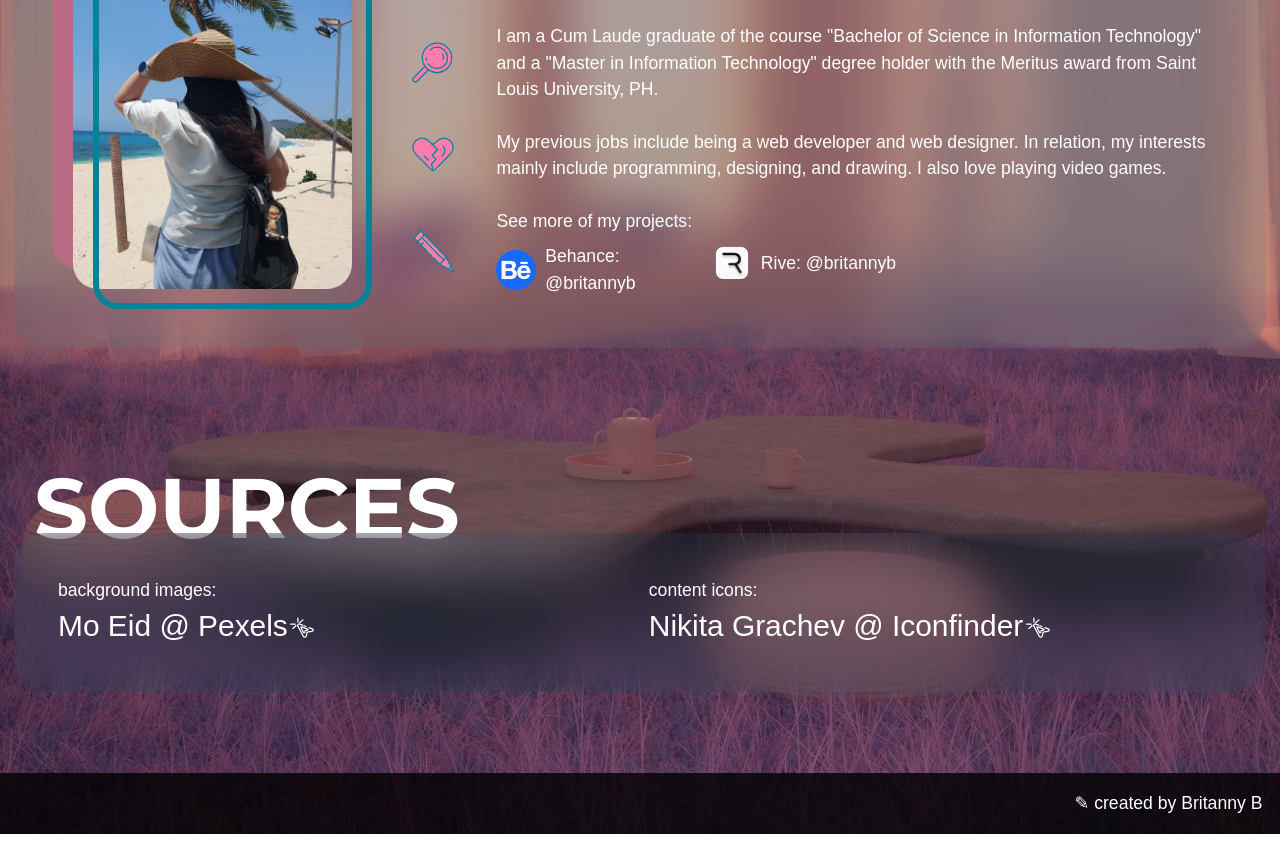
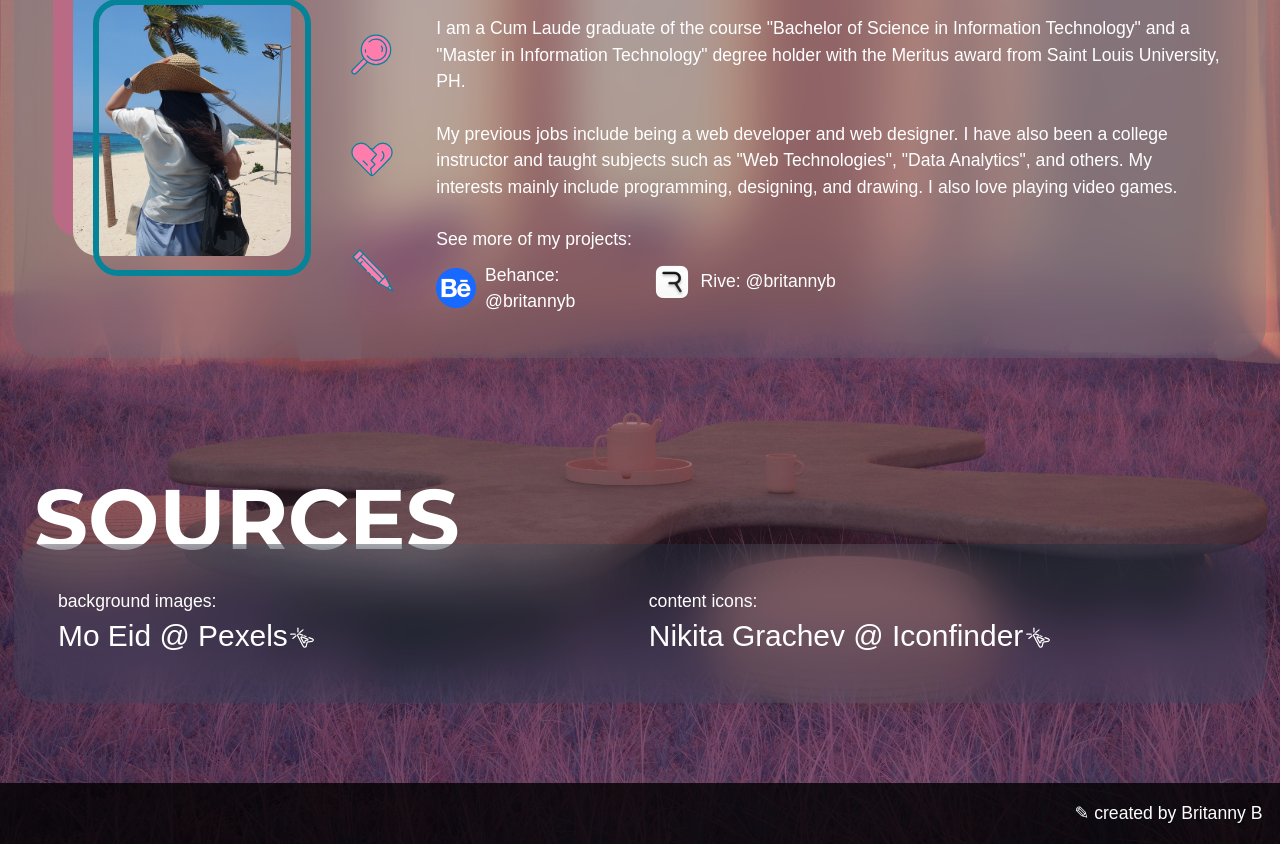
Before and after one commit to britannyb/britanny-portfolio, a React (Vite) app: page / in a window 1280 px wide. Shown: the part 5640-6484 px from the top of the page. Built offline with nearby package versions, Linux system fonts and the light colour scheme; a web font is replaced by a local one.

Commit message:
added about info

```diff
--- a/src/About.tsx
+++ b/src/About.tsx
@@ -33,7 +33,8 @@ const About = () => {
   return (
     <div
       id="about"
-      className="about-bg dark:about-bg-dark main-container pb-14 md:pb-0">
+      className="about-bg dark:about-bg-dark main-container pb-14 md:pb-0"
+    >
       <div className="content text-white">
         <Container title="ABOUT">
           <div className="lg:flex lg:space-x-11 items-center">
@@ -64,9 +65,10 @@ const About = () => {
               <AboutContainer iconType="heart">
                 <p>
                   My previous jobs include being a web developer and web
-                  designer. In relation, my interests mainly include
-                  programming, designing, and drawing. I also love playing video
-                  games.
+                  designer. I have also been a college instructor and taught
+                  subjects such as "Web Technologies", "Data Analytics", and
+                  others. My interests mainly include programming, designing,
+                  and drawing. I also love playing video games.
                 </p>
               </AboutContainer>
               <br />
@@ -77,7 +79,8 @@ const About = () => {
                     <a
                       className="text-white hover:text-pink flex items-center"
                       href="https://www.behance.net/britannyb"
-                      target="_blank">
+                      target="_blank"
+                    >
                       <img
                         src="images/behanceLogo.png"
                         alt="Behance Icon"
@@ -92,7 +95,8 @@ const About = () => {
                     <a
                       className="text-white hover:text-pink flex items-center"
                       href="https://rive.app/@britannyb/"
-                      target="_blank">
+                      target="_blank"
+                    >
                       <img
                         src="images/riveLogo.png"
                         alt="Rive Icon"
@@ -117,7 +121,8 @@ const About = () => {
                 <a
                   href="https://www.pexels.com/@mo-eid-1268975/"
                   target="_blank"
-                  className="text-white break-words hover:text-pink">
+                  className="text-white break-words hover:text-pink"
+                >
                   <h4 className="text-sm md:text-md">
                     Mo Eid @ Pexels
                     <StyledPointer />
@@ -129,7 +134,8 @@ const About = () => {
                 <a
                   href="https://www.iconfinder.com/iconsets/line-basic-ecommerce"
                   target="_blank"
-                  className="text-white break-words hover:text-pink">
+                  className="text-white break-words hover:text-pink"
+                >
                   <h4 className="text-sm md:text-md">
                     Nikita Grachev @ Iconfinder
                     <StyledPointer />
```
